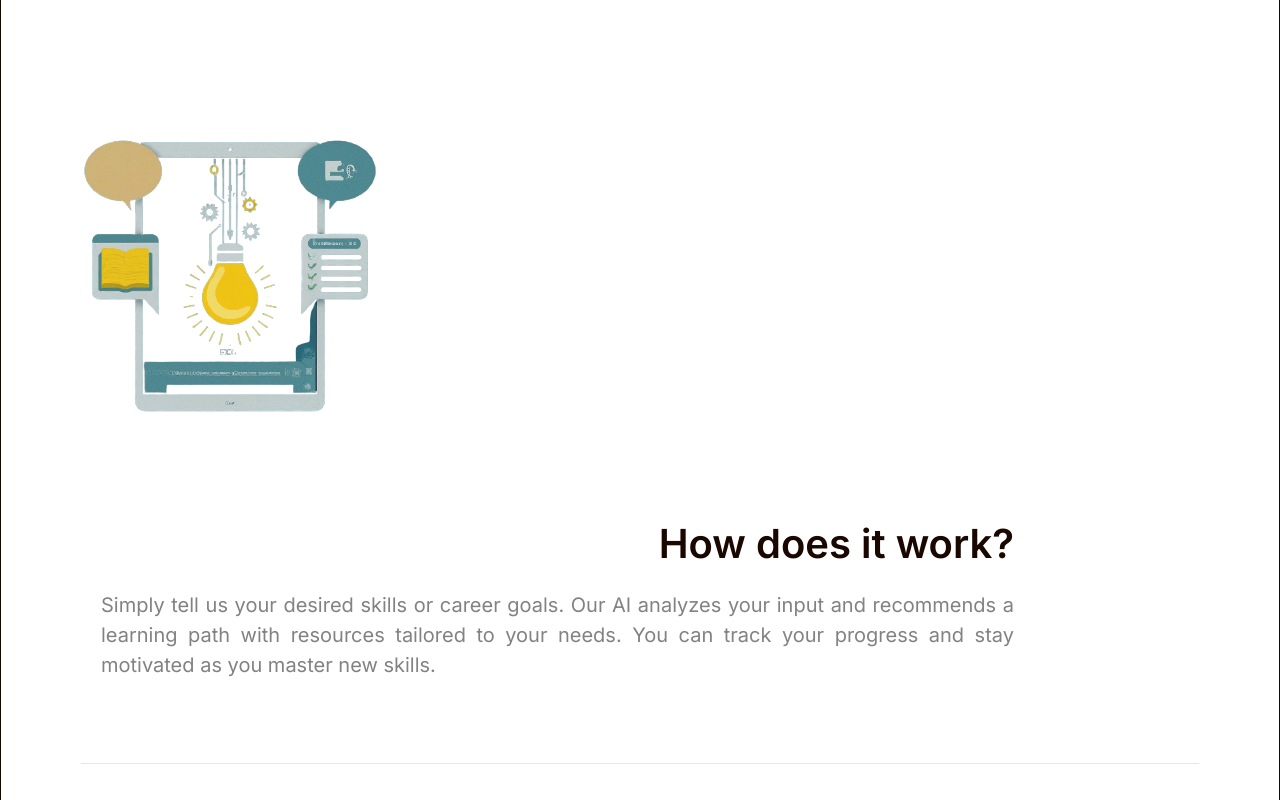
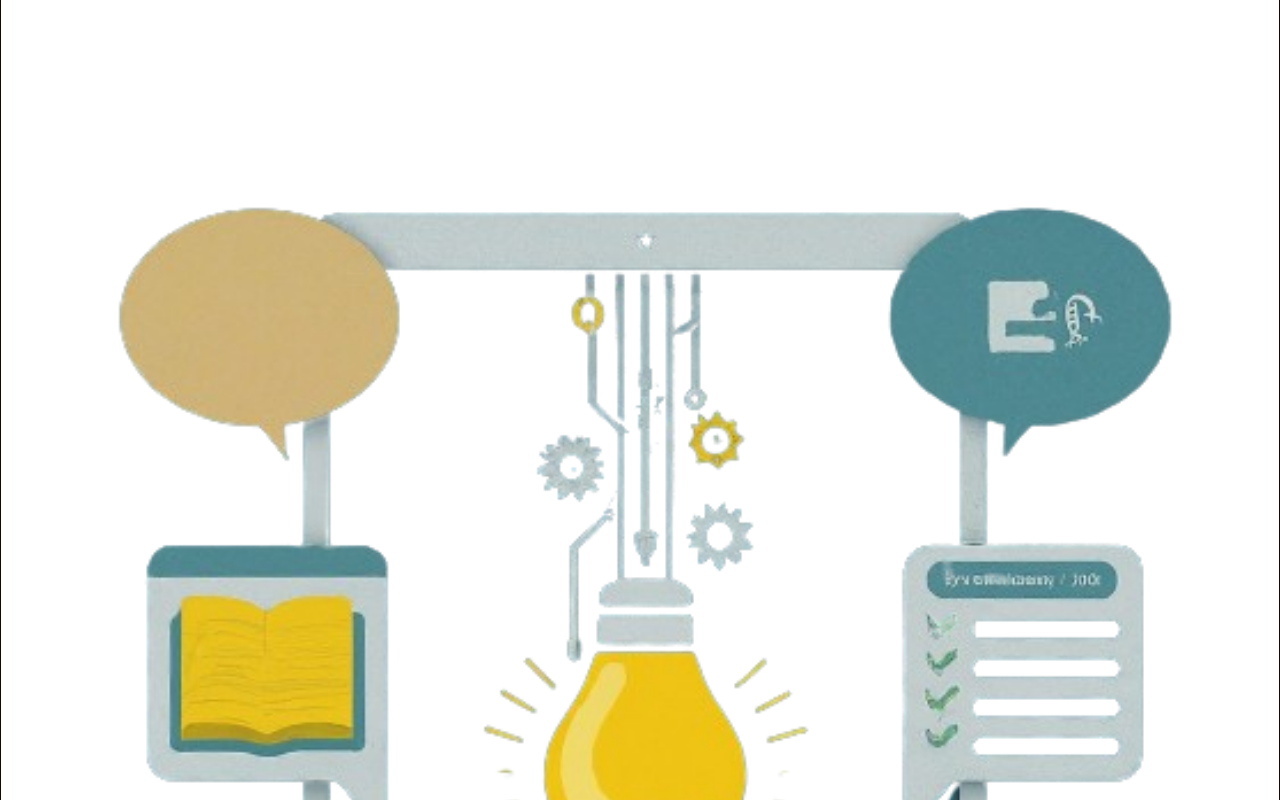
Before and after one commit to debjyotishakharu/AIlearningAPP, a React (Vite) app in the folder Frontend/: page / in a window 1280 px wide. Shown: the part 2320-3120 px from the top of the page. Built offline with nearby package versions, Linux system fonts and the light colour scheme.

Commit message:
added homepage button

```diff
--- a/Frontend/src/components/header-navigation.jsx
+++ b/Frontend/src/components/header-navigation.jsx
@@ -9,11 +9,15 @@
     navigate("/auth");
   }, [navigate]);
 
+  const onLogoClick = useCallback(() => {
+    navigate("/");
+  }, [navigate]);
+
   return (
     <header
       className={`self-stretch bg-white overflow-hidden flex flex-row items-center justify-between py-[22px] px-[46px] gap-[20px] text-left text-29xl text-black font-righteous mq825:pl-[23px] mq825:pr-[23px] mq825:box-border ${className}`}
     >
-      <div className="flex flex-row items-center justify-start gap-4">
+      <div className="flex flex-row items-center justify-start gap-4" onClick={onLogoClick} style={{ cursor: "pointer" }}>
         <img
           className="h-[120px] w-[60px] object-cover"
           loading="lazy"
--- a/Frontend/src/pages/home-page.jsx
+++ b/Frontend/src/pages/home-page.jsx
@@ -34,7 +34,7 @@
           <div className="self-stretch overflow-hidden flex flex-col items-center justify-center py-0 px-[30px] box-border max-w-full text-right mq450:gap-[27px] mq825:gap-[54px]">
             <div className="w-[1380px] overflow-hidden flex flex-row items-start justify-between py-0 pr-[60px] pl-10 box-border max-w-full gap-[19.28px] mq1400:flex-wrap mq1400:pr-[30px] mq1400:box-border">
               <img
-                className="h-[306px] w-[317.7px] relative rounded-xl object-cover min-h-[306px]"
+                className="w-[333px] relative rounded-xl max-h-full object-cover max-w-full mq1400:flex-1"
                 loading="lazy"
                 alt=""
                 src="/test2.png"
```
